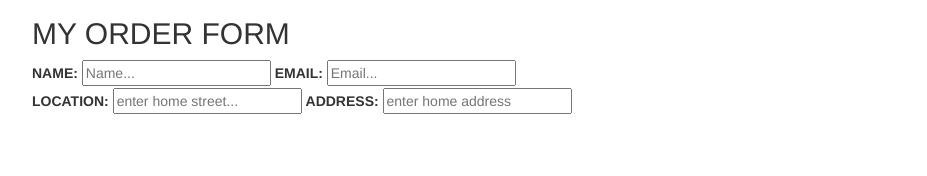
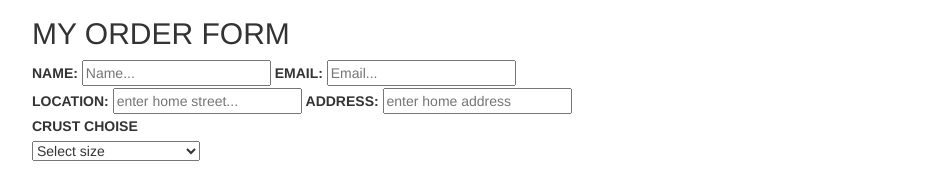
Before and after one commit to LeonDante-ctrl/pizza, a plain HTML site: page index.html in a window 1280 px wide. Shown: the part 1217-1393 px from the top of the page, without its empty margins (38-965 px from the left). Before the commit the page ends 1348 px from the top, so only its background shows below. Drawn offline with nearby package versions, Linux system fonts and the light colour scheme.

Commit message:
add a crust choice section in the ordering section, giving details on how much each would cost

```diff
--- a/index.html
+++ b/index.html
@@ -197,3 +197,13 @@
                                        <input type="text" id="area" placeholder="enter home street...">
                                        <label>ADDRESS:</label>
                                        <input type="house address" id="house" placeholder="enter home address"><br>
+                                       <div class="form-group">
+
+                                        <label>CRUST CHOISE</label> <br>
+                                        <select id="crust" name='crusts'>
+                                            <option value="none" >Select size</option>
+                                            <option name="crust" value="Pan-crust" id="pancrust" >Pan-crust ($1)</option>
+                                            <option name="crust" value="Original Thin Crust" id="thincrust" >Original Thin Crust ($3)</option>
+                                            <option name="crust" value="Gluten Free" id="glutencrust" >Gluten Free ($2)</option>
+                                            <option name="crust" value="chees crust" id="cheescrust" >Cheese ($2.50)</option>
+                                        </select> <br>
```
